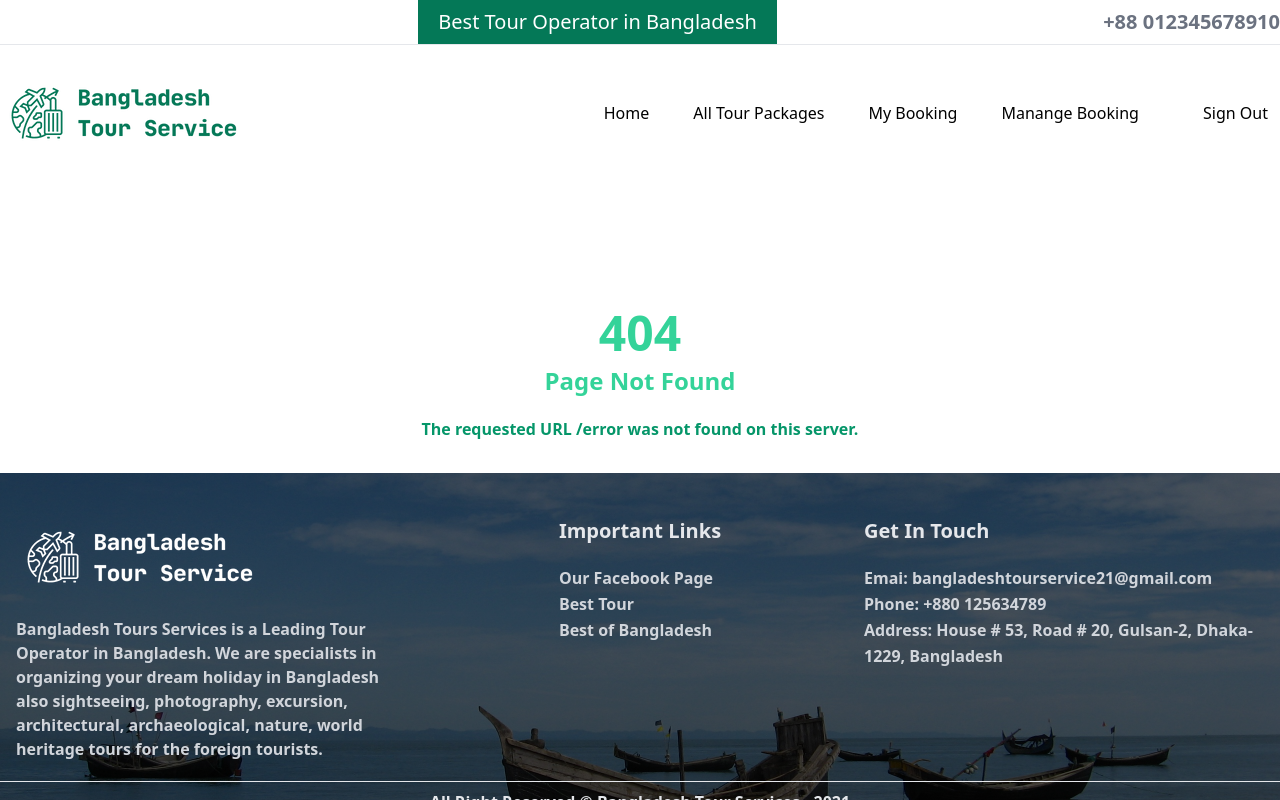
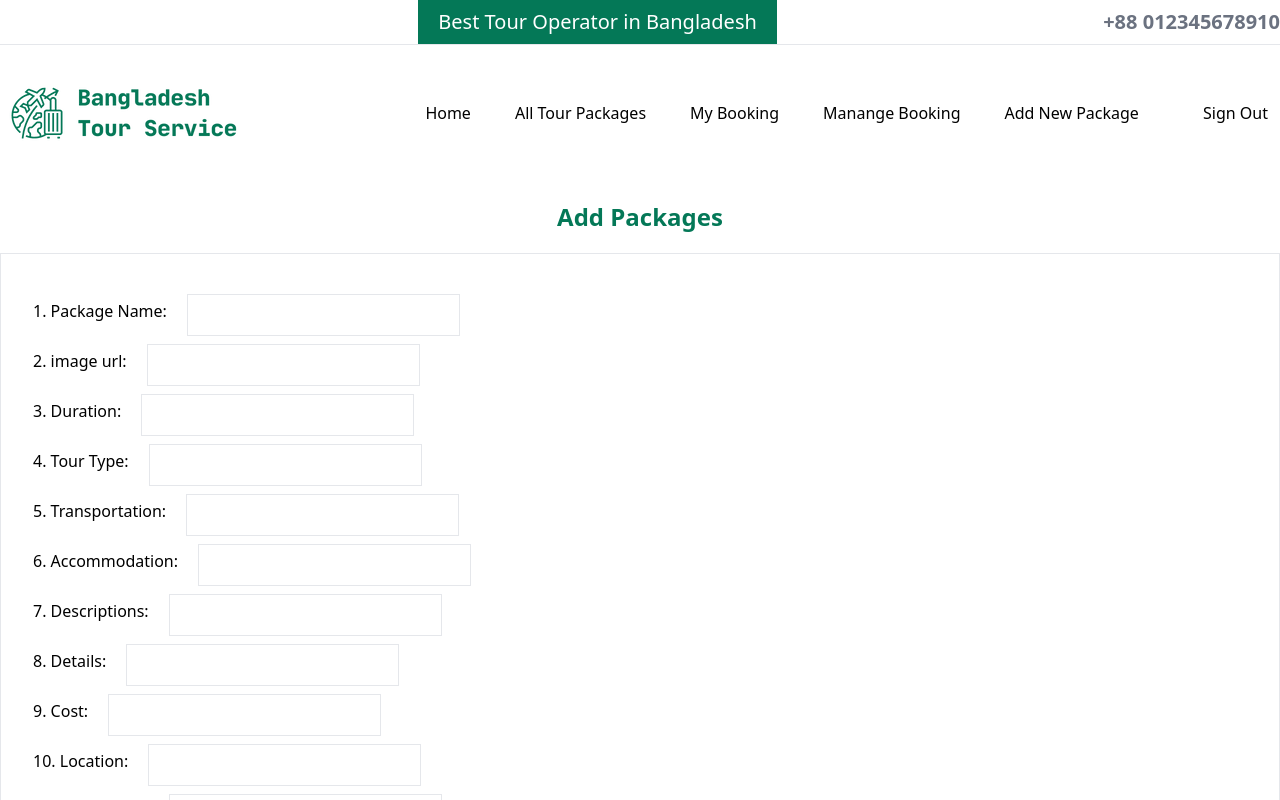
Before and after one commit to rakibshakib/bangladesh-tour-client-side-react-app, a React (Create React App) app: page /add-package in a window 1280 px wide. Shown: the top 800 px of the page. Built offline with nearby package versions, Linux system fonts and the light colour scheme; no server answers; sample sign-in values are in the browser's storage; some icons are missing.

Commit message:
add new component for add new packages

```diff
--- a/src/App.js
+++ b/src/App.js
@@ -16,6 +16,8 @@ import NotFound from './components/NotFound/NotFound';
 import PrivateRoute from './components/PrivateRoute/PrivateRoute';
 import MyBooking from './pages/MyBooking/MyBooking';
 import Footer from './components/Footer/Footer';
+import ManageBooking from './pages/ManageBooking/ManageBooking';
+import AddNewPackage from './pages/AddNewPackage/AddNewPackage';
 function App() {
   return (
     <div className="App">
@@ -36,6 +38,14 @@ function App() {
             <PrivateRoute exact path='/my-booking'>
               <MyBooking />
             </PrivateRoute>
+            <PrivateRoute exact path='/manage-booking'>
+              <ManageBooking />
+            </PrivateRoute>
+
+            <PrivateRoute exact path='/add-package'>
+              <AddNewPackage />
+            </PrivateRoute>
+
             <PrivateRoute exact path='/bookingpackage/:id'>
               <BookingPackage />
             </PrivateRoute>
--- a/src/components/BookingPackage/BookingPackage.js
+++ b/src/components/BookingPackage/BookingPackage.js
@@ -17,10 +17,11 @@ const BookingPackage = () => {
         fetch(url).then(res => res.json()).then(data => setTourPackage(data))
     }, [id])
     const {name, image, Details, Descriptions, Cost, type, Location, Accommodation, Duration, Transportation } = tourPackage;
+
     const onSubmit = data => {
         data.tourName = name;
         data.bookingID = id;
-        fetch('http://localhost:5000/booking', {
+        fetch('https://immense-tor-72446.herokuapp.com/booking', {
             method: "POST",
             headers: {
                 'content-type': 'application/json'
@@ -72,6 +73,7 @@ const BookingPackage = () => {
                             <input  defaultValue="Pending" {...register("status")} className='border py-2 md:ml-5 px-5 mt-2 text-green-700 font-medium' readOnly />
                         </div>
                         <input type="submit" className='border-2 py-2 md:ml-5 px-5 mt-4 cursor-pointer bg-green-700 rounded-md text-white hover:bg-white hover:text-green-700 transition delay-75 duration-300 ease-in-out' value="Confirm Booking" />
+
                     </form>
                 </div>
                 {/* package details */}
--- a/src/components/NavBar/NavBar.js
+++ b/src/components/NavBar/NavBar.js
@@ -35,6 +35,7 @@ const NavBar = () => {
                         <NavLink className='nav-items py-3 px-3 ml-5 transition delay-75 duration-300 ease-in-out hover:bg-green-700 hover:text-white' to="/allpackages"><span>All Tour Packages</span></NavLink>
                         <NavLink className=' nav-items py-3 px-3 ml-5 transition delay-75 duration-300 ease-in-out hover:bg-green-700 hover:text-white' to="/my-booking"><span>My Booking</span></NavLink>
                         <NavLink className='nav-items py-3 px-3 ml-5 transition delay-75 duration-300 ease-in-out hover:bg-green-700 hover:text-white' to="/manage-booking"><span>Manange Booking</span></NavLink>
+                        <NavLink className='nav-items py-3 px-3 ml-5 transition delay-75 duration-300 ease-in-out hover:bg-green-700 hover:text-white' to="/add-package"><span>Add New Package</span></NavLink>
 
                         {
                             user.email ? <button onClick={logOutUser} className='nav-items rounded-md py-3 px-3 ml-5 transition delay-75 duration-300 ease-in-ou hover:bg-green-700 hover:text-white'><BiLogOutCircle className='inline-block' /> Sign Out</button>
--- /dev/null
+++ b/src/hooks/useAllBooking.js
@@ -0,0 +1,12 @@
+import { useEffect, useState } from "react";
+
+const useAllBooking = () => {
+    const [allOrder, setAllOrder] = useState([]);
+    useEffect(() => {
+        fetch('https://immense-tor-72446.herokuapp.com/booking-data')
+            .then(res => res.json())
+            .then(data => setAllOrder(data))
+    }, [])
+    return [allOrder]
+}
+export default useAllBooking;
--- a/src/hooks/usePackages.js
+++ b/src/hooks/usePackages.js
@@ -7,6 +7,7 @@ const usePackages = () => {
         .then(res=> res.json())
         .then(data=> setPackages(data))
     }, [])
+    console.log(packages)
     return [packages]
 }
 export default usePackages;
--- /dev/null
+++ b/src/pages/AddNewPackage/AddNewPackage.js
@@ -0,0 +1,86 @@
+import React from 'react';
+import { useForm } from "react-hook-form";
+
+const AddNewPackage = () => {
+    const { register, handleSubmit, reset } = useForm();
+    const onSubmit = data => {
+        console.log(data)
+        fetch('https://immense-tor-72446.herokuapp.com/packages', {
+            method: "POST",
+            headers: {
+                'content-type': 'application/json'
+            },
+            body: JSON.stringify(data)
+        }).then(res => res.json())
+            .then(data => {
+                if (data.insertedId) {
+                    alert("Packages Added Succesfully... 😁");
+                    reset();
+                }
+            })
+    };
+    return (
+        <div className='container mx-auto my-5'>
+            <div>
+            <h2 className='text-green-700 text-center font-semibold text-2xl py-5'>Add Packages</h2>
+                <form onSubmit={handleSubmit(onSubmit)}  className='flex flex-col  border p-8'>
+                    <div className='flex flex-col md:flex-row justify-items-start items-center '>
+                        <label>1. Package Name:</label>
+                        <input  {...register("name")} className='border md:ml-5 py-2 px-5 mt-2 ' />
+                    </div>
+                    <div className='flex flex-col md:flex-row justify-items-start items-center '>
+                        <label>2. image url:</label>
+                        <input   {...register("image")} className='border md:ml-5 py-2 px-5 mt-2' />
+                    </div>
+                    <div className='flex flex-col md:flex-row justify-items-start items-center '>
+                        <label>3. Duration:</label>
+                        <input   {...register("Duration")} className='border md:ml-5 py-2 px-5 mt-2' />
+                    </div>
+                    <div className='flex flex-col md:flex-row justify-items-start items-center '>
+                        <label>4. Tour Type:</label>
+                        <input   {...register("type")} className='border md:ml-5 py-2 px-5 mt-2' />
+                    </div>
+                    <div className='flex flex-col md:flex-row justify-items-start items-center '>
+                        <label>5. Transportation:</label>
+                        <input   {...register("Transportation")} className='border md:ml-5 py-2 px-5 mt-2' />
+                    </div>
+                    <div className='flex flex-col md:flex-row  justify-items-start items-center '>
+                        <label>6. Accommodation:</label>
+                        <input   {...register("Accommodation")} className='border md:ml-5 py-2 px-5 mt-2' />
+                    </div>
+                    <div className='flex flex-col md:flex-row justify-items-start items-center '>
+                        <label>7. Descriptions:</label>
+                        <input   {...register("Descriptions")} className='border md:ml-5 py-2 px-5 mt-2' />
+                    </div>
+                    <div className='flex flex-col md:flex-row justify-items-start items-center '>
+                        <label>8. Details:</label>
+                        <input   {...register("Details")} className='border md:ml-5 py-2 px-5 mt-2' />
+                    </div>
+                    <div className='flex flex-col md:flex-row justify-items-start items-center '>
+                        <label>9. Cost:</label>
+                        <input   {...register("Cost")} className='border md:ml-5 py-2 px-5 mt-2' />
+                    </div>
+                    <div className='flex flex-col md:flex-row justify-items-start items-center '>
+                        <label>10. Location:</label>
+                        <input   {...register("Location")} className='border md:ml-5 py-2 px-5 mt-2' />
+                    </div>
+                    <div className='flex flex-col md:flex-row  justify-items-start items-center '>
+                        <label>11. Unique Key:</label>
+                        <input   {...register("key")} className='border md:ml-5 py-2 px-5 mt-2' />
+                    </div>
+                    <div>
+                    <input type="submit" className='border-2 py-2 md:ml-5 px-5 mt-4 cursor-pointer bg-green-700 rounded-md text-white hover:bg-white hover:text-green-700 transition delay-75 duration-300 ease-in-out' value="Add Packages " />
+                    </div>
+
+
+
+
+
+
+                </form>
+            </div>
+        </div>
+    )
+}
+
+export default AddNewPackage
--- /dev/null
+++ b/src/pages/ManageBooking/ManageBooking.js
@@ -0,0 +1,51 @@
+import React from 'react'
+import useAuth from '../../hooks/useAuth'
+import { GrUserAdmin, FaUserAstronaut, HiOutlineMail, GrStatusGood, BsCalendarDate, GiCartwheel, IoMdCall } from "react-icons/all";
+import useAllBooking from '../../hooks/useAllBooking';
+import './ManageOrder.css'
+
+const ManageBooking = () => {
+    const { user } = useAuth();
+    const [allOrder] = useAllBooking();
+    console.log(allOrder)
+
+    const changeStatus = id => {
+        console.log("this is ID", id)
+    }
+    return (
+        <div className='container mx-auto my-5'>
+            <h2 className='text-xl font-bold'>Manage Booking:</h2>
+            <div className='grid grid-cols-1 md:grid-cols-2 lg:grid-cols-3 gap-1 my-5 py-5 mx-8 justify-items-center border-2 rounded-3xl text-xl font-semibold'>
+                <h2 className='flex items-center'> <GrUserAdmin className='inline-block mr-2' /> User Type: <span className='text-green-700 ml-3'> Admin </span></h2>
+                <h2 className='flex items-center'> <FaUserAstronaut className='inline-block mr-2' /> User Name: <span className='text-green-700 ml-3'> {user?.displayName || "Admin Name"}</span></h2>
+                <h2 className='flex items-center'> <HiOutlineMail className='inline-block mr-2' /> User Email: <span className='text-green-700 ml-3'> {user?.email || "Admin Email"}</span></h2>
+            </div>
+
+            <h2 className='text-xl font-bold'>All Booking: </h2>
+
+            <div className='flex flex-wrap'>
+                {
+                    allOrder.map(item => <div className='manage-order-cart shadow-lg p-2 border-2 rounded-3xl my-2 mx-2'
+                        key={item._id}
+                    >
+                        <div className='flex flex-col py-2  md:mx-auto text-sm font-medium'>
+                            <h2 className='flex items-center mt-2 py-2 px-5'> <GiCartwheel className='inline-block mr-1' /> Package: <span className='text-green-700 ml-1'> {item?.tourName || "Admin Email"}</span></h2>
+                            <h2 className='flex items-center mt-2 py-2 px-5'> <FaUserAstronaut className='inline-block mr-2' /> Name: <span className='text-green-700 ml-1'> {item?.name || "Admin Name"}</span></h2>
+                            <h2 className='flex items-center mt-2 py-2 px-5'> <HiOutlineMail className='inline-block mr-1' /> Email: <span className='text-green-700 ml-1'> {item?.email || "Admin Email"}</span></h2>
+                            <h2 className='flex items-center mt-2 py-2 px-5'> <IoMdCall className='inline-block mr-1' /> Phone: <span className='text-green-700 ml-1'> {item?.phone || "Admin Email"}</span></h2>
+                            <h2 className='flex items-center mt-2 py-2 px-5'> <BsCalendarDate className='inline-block mr-1' /> Date: <span className='text-green-700 ml-1'> {item?.tourDay || "Admin Email"}</span></h2>
+                            <h2 onClick={() => changeStatus('5')} className='flex items-center border py-2 rounded-3xl px-5 mt-2'> <GrStatusGood className='inline-block mr-1' /> Status: <span className='ml-1 text-green-700 '> Pending </span></h2>
+                        </div>
+                    </div>)
+                }
+            </div>
+
+
+            <div>
+
+            </div>
+        </div>
+    )
+}
+
+export default ManageBooking
--- /dev/null
+++ b/src/pages/ManageBooking/ManageOrder.css
@@ -0,0 +1,3 @@
+.manage-order-cart{
+    width: 310px;
+}
--- a/src/pages/MyBooking/MyBooking.js
+++ b/src/pages/MyBooking/MyBooking.js
@@ -1,24 +1,17 @@
 import React from 'react'
-import { useState } from 'react'
-import { useEffect } from 'react'
 import useAuth from '../../hooks/useAuth';
 import Stack from '@mui/material/Stack';
 import Button from '@mui/material/Button';
 import BackToHome from '../../components/BackBtn/BackToHome'
+import useAllBooking from '../../hooks/useAllBooking';
 
 const MyBooking = () => {
-    const [allOrder, setAllOrder] = useState([]);
     const { user } = useAuth()
-    useEffect(() => {
-        fetch('https://immense-tor-72446.herokuapp.com/booking-data')
-            .then(res => res.json())
-            .then(data => setAllOrder(data))
-    }, [])
+    // import hook for all booking data
+    const [allOrder] = useAllBooking()
+
 
     const myOrder = allOrder.filter(item => item.email === user.email);
-    console.log("My order", myOrder);
-
-
     const deleteBooking = id => {
         const proceed = window.confirm("are You Sure Want to Delete Your Tour Packages")
         if (proceed) {
```
